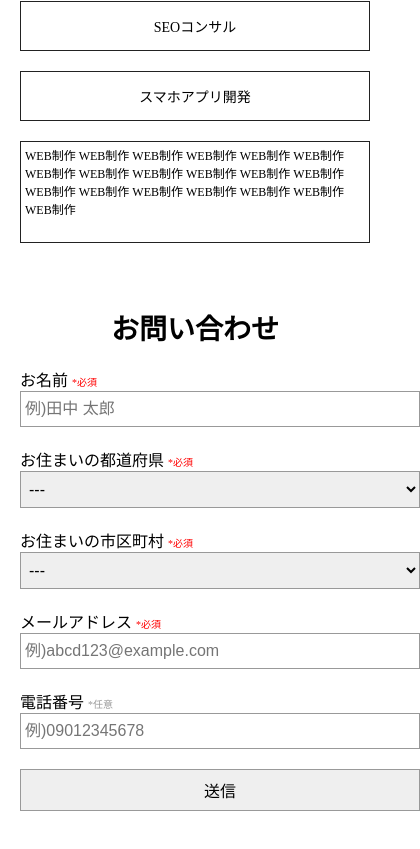
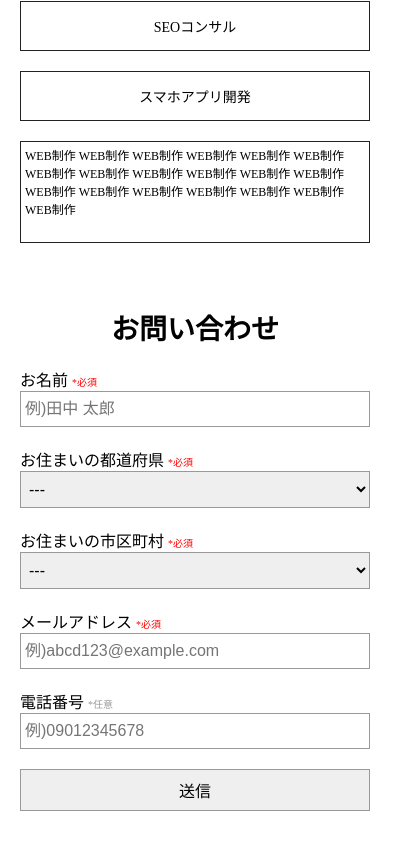
Before and after one commit to shotatanakait/lp_kadai_4, a plain HTML site: page index.html in a window 390 px wide. Shown: the part 1297-2146 px from the top of the page, 420 px wide, since content can reach past the window. Drawn offline with nearby package versions, Linux system fonts and the light colour scheme.

Commit message:
ref #4 お問い合わせフォームのスタイル調整

```diff
--- a/css/style.css
+++ b/css/style.css
@@ -321,4 +321,7 @@ header {
   .serviceBox {
     width: 100%;
   }
+  .contactForm {
+    width: 100%;
+  }
 }
```
